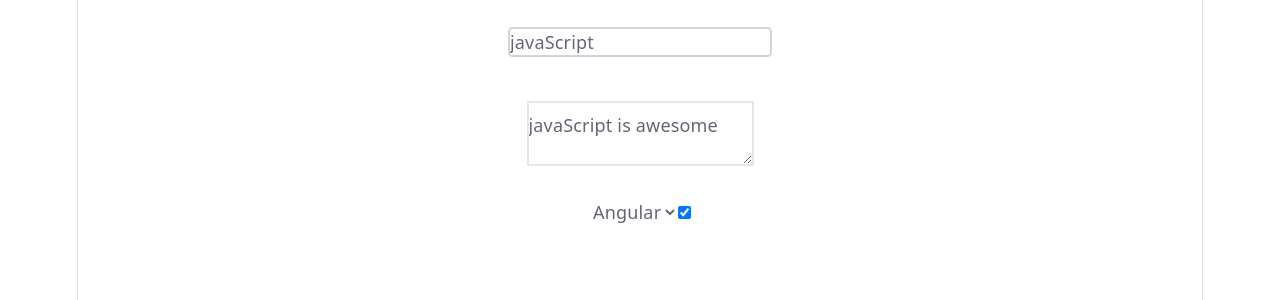
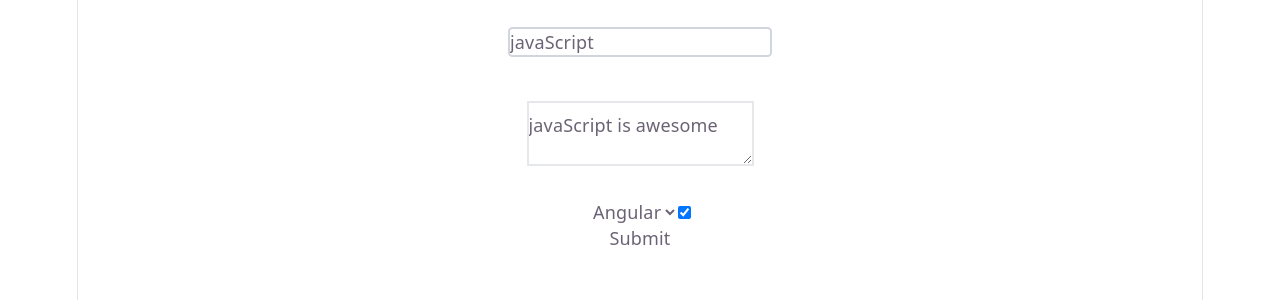
Before and after one commit to omorsultan/react-learn-with-summit, a React (Vite) app: page / in a window 1280 px wide. Shown: the top 300 px of the page. Built offline with nearby package versions, Linux system fonts and the light colour scheme.

Commit message:
submit button

```diff
--- a/src/components/Form.jsx
+++ b/src/components/Form.jsx
@@ -35,11 +35,19 @@ export default class Form extends React.Component {
       })
     }
   }
+
+  submitHandler =(e)=>{
+    const {title , text , library, isAwesome} = this.state;
+
+    e.preventDefault();
+    console.log(title, text,  library, isAwesome);
+
+  }
   render(){
     const {title , text , library, isAwesome} = this.state;
     return(
       <div>
-        <form>
+        <form onSubmit={this.submitHandler}>
           <input type = "text"
            placeholder='Enter Title'
            value={title}
@@ -61,8 +69,8 @@ export default class Form extends React.Component {
 
            <input type="checkbox" checked={isAwesome}
            onChange={this.handleChange} />
-
-
+            <br />
+           <input type="submit" value="Submit" />
           </form>
 
       </div>
```
